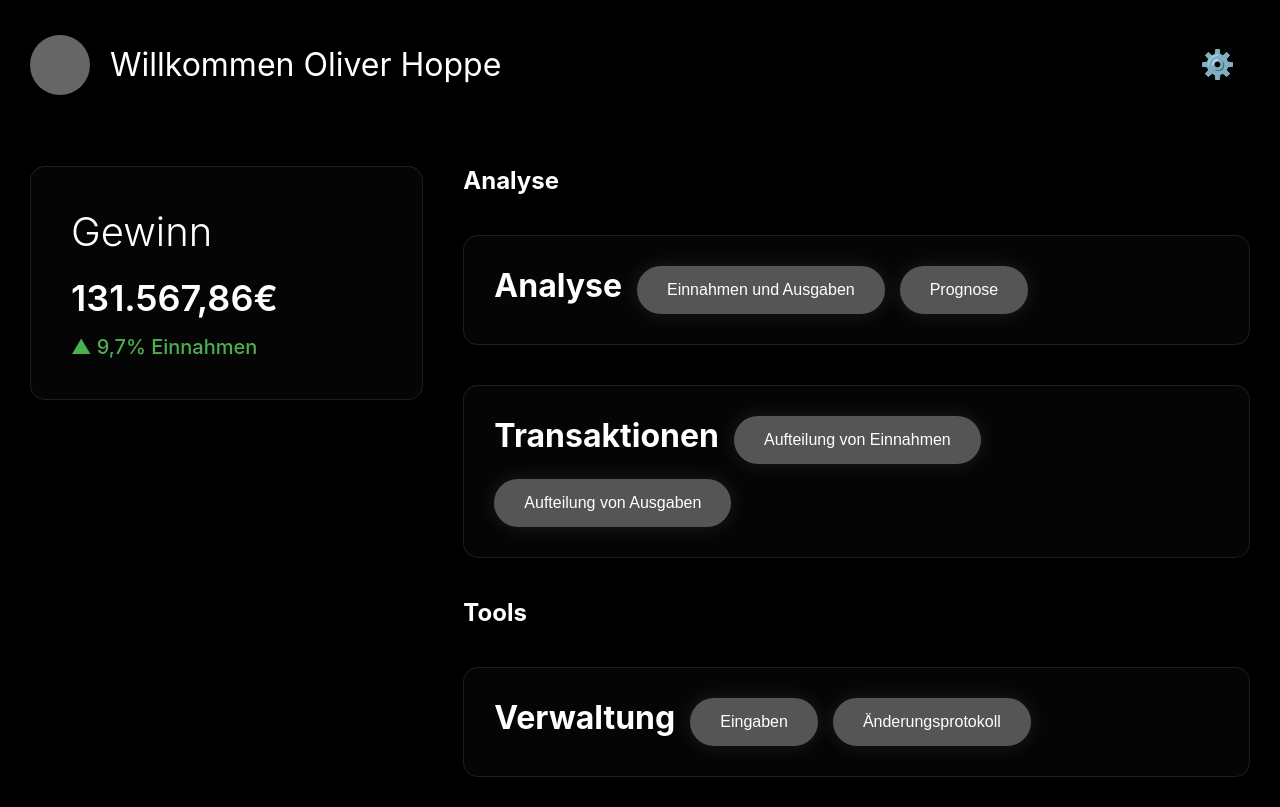
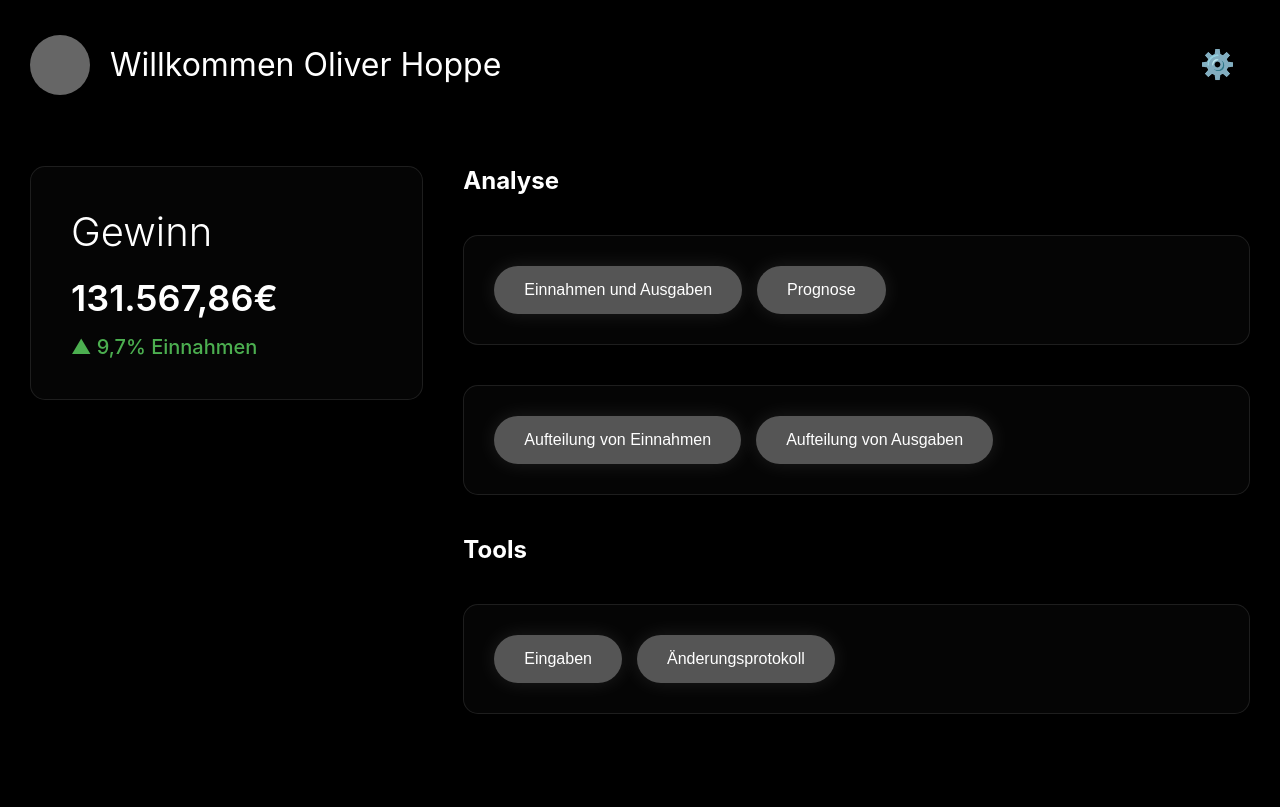
Before and after one commit to lvca-exe/sap_gruppenpraktikum, a plain HTML site: page index.html in a window 1280 px wide. Shown: the part 167-974 px from the top of the page. After the commit the page ends 950 px from the top, so only its background shows below. Drawn offline with Linux system fonts and the light colour scheme.

Commit message:
fix merge conflict

```diff
--- a/index.html
+++ b/index.html
@@ -45,7 +45,6 @@
                 <!-- Primary Navigation -->
                 <div class="nav-section">
                     <div class="nav-buttons">
-                        <h1>Analyse</h1>
                         <button class="nav-btn active" onclick="showEinnahmenAusgabenIndex()">Einnahmen und Ausgaben</button>
                         <button class="nav-btn" onclick="showPrognose()">Prognose</button>
                     </div>
@@ -54,7 +53,6 @@
                 <!-- Secondary Navigation -->
                 <div class="secondary-section">
                     <div class="secondary-nav">
-                        <h1>Transaktionen</h1>
                         <button class="secondary-btn">Aufteilung von Einnahmen</button>
                         <button class="secondary-btn">Aufteilung von Ausgaben</button>
                     </div>
@@ -68,7 +66,6 @@
                 <!-- All Additional Navigation Together -->
                 <div class="additional-section">
                     <div class="additional-nav">
-                        <h1>Verwaltung</h1>
                         <button class="additional-btn">Eingaben</button>
                         <button class="additional-btn">Änderungsprotokoll</button>
                     </div>
```
